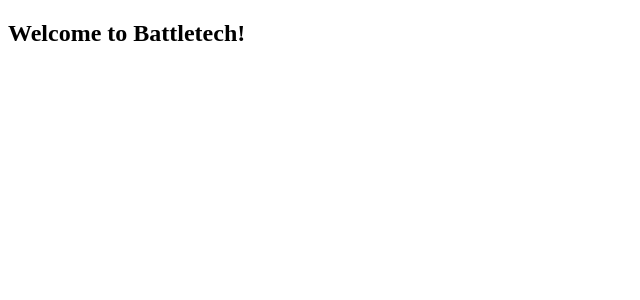
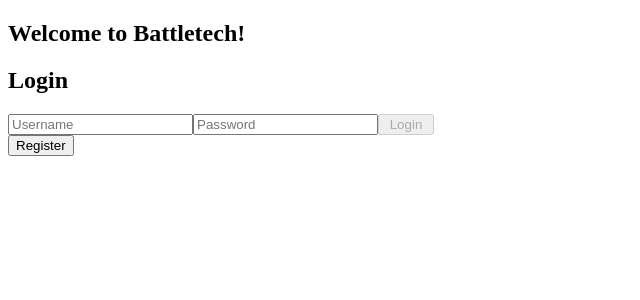
Before and after one commit to alexart721/battletech-centcom-client, a Next.js app: page / in a window 1280 px wide. Shown: the top 300 px of the page, without its empty margins (0-640 px from the left). Built offline with nearby package versions, Linux system fonts and the light colour scheme.

Commit message:
add login and register interfaces

```diff
--- /dev/null
+++ b/components/login.js
@@ -0,0 +1,69 @@
+import React, { useState } from 'react';
+// import auth from '../utils/auth';
+// import apiServiceJWT from './../ApiServiceJWT';
+
+const initialState = {
+  userName: '',
+  password: ''
+};
+
+const Login = (props) => {
+  const [state, setState] = useState(initialState);
+
+  const handleChange = (e) => {
+    const { name, value } = e.target;
+    setState((prevState) => ({
+      ...prevState,
+      [name]: value
+    }));
+  };
+
+  const handleSubmit = async (e) => {
+    // Check the session branch to see how to handle redirects
+    // e.preventDefault();
+    // const { userName, password } = state;
+    // const user = { userName, password };
+    // const res = await apiServiceJWT.login(user);
+
+    // if (res.error) {
+    //   alert(`${res.message}`);
+    //   setState(initialState);
+    // } else {
+    //   const { accessToken } = res;
+    //   localStorage.setItem('accessToken', accessToken);
+    //   props.setIsAuthenticated(true);
+    //   auth.login(() => props.history.push('/profile'));
+    // }
+  };
+
+  const validateForm = () => {
+    return !state.userName || !state.password;
+  };
+
+  return (
+    <div>
+      <h2>Login</h2>
+      <form className="form" onSubmit={handleSubmit}>
+        <input
+          type="text"
+          placeholder="Username"
+          name="userName"
+          value={state.userName}
+          onChange={handleChange}
+        />
+        <input
+          type="password"
+          placeholder="Password"
+          name="password"
+          value={state.password}
+          onChange={handleChange}
+        />
+        <button className="form-submit" type="submit" disabled={validateForm()}>
+          &nbsp;Login&nbsp;
+        </button>
+      </form>
+    </div>
+  );
+};
+
+export default Login;
--- /dev/null
+++ b/components/register.js
@@ -0,0 +1,87 @@
+import React, { useState } from 'react';
+// import auth from '../utils/auth';
+// import apiServiceJWT from './../ApiServiceJWT';
+
+const initialState = {
+  userName: '',
+  password: '',
+  firstName: '',
+  lastName: ''
+};
+
+const Register = (props) => {
+  const [state, setState] = useState(initialState);
+
+  const handleChange = (e) => {
+    const { name, value } = e.target;
+    setState((prevState) => ({
+      ...prevState,
+      [name]: value
+    }));
+  };
+
+  const handleSubmit = async (e) => {
+    // Check the client-session to see how to handle redirects
+    e.preventDefault();
+    // const { userName, password, firstName, lastName } = state;
+    // const user = { userName, password, firstName, lastName };
+    // const res = await apiServiceJWT.register(user);
+
+    // if (res.error) {
+    //   alert(`${res.message}`);
+    //   setState(initialState);
+    // } else {
+    //   const { accessToken } = res;
+    //   localStorage.setItem('accessToken', accessToken);
+    //   props.setIsAuthenticated(true);
+    //   auth.login(() => props.history.push('/profile'));
+    // }
+  };
+
+  const validateForm = () => {
+    return (
+      !state.userName || !state.password || !state.firstName || !state.lastName
+    );
+  };
+
+  return (
+    <div>
+      <h2>Register</h2>
+      <form className="form" onSubmit={handleSubmit}>
+        <input
+          type="text"
+          placeholder="name@mail.com"
+          name="userName"
+          value={state.userName}
+          onChange={handleChange}
+        />
+        <input
+          type="password"
+          placeholder="supersecretthingy"
+          name="password"
+          value={state.password}
+          onChange={handleChange}
+        />
+        <input
+          type="text"
+          placeholder="Name"
+          name="firstName"
+          value={state.firstName}
+          onChange={handleChange}
+        />
+        <input
+          type="text"
+          placeholder="Nameson"
+          name="lastName"
+          value={state.lastName}
+          onChange={handleChange}
+        />
+        <button className="form-submit" type="submit" disabled={validateForm()}>
+          &nbsp;Register&nbsp;
+        </button>
+      </form>
+    </div>
+  );
+};
+
+export default Register;
--- a/pages/index.js
+++ b/pages/index.js
@@ -1,3 +1,24 @@
-export default function Home() {
-  return (<h2>Welcome to Battletech!</h2>);
+import Head from 'next/head';
+// import Link from 'next/link';
+import Login from '../components/login';
+import Register from '../components/register';
+
+export default function Home () {
+  let isUser = true;
+
+  const handleClick = (e) => {
+    if (isUser) isUser = false;
+    else isUser = true;
+  }
+
+  return (
+    <div>
+      <Head>
+        <title>Battletech CENTCOM</title>
+      </Head>
+      <h2>Welcome to Battletech!</h2>
+      {isUser ? <Login /> : <Register />}
+      <button onClick={handleClick}>{isUser ? 'Register' : 'Login'}</button>
+    </div>
+  );
 }
```
Also changed, not shown: .eslintrc.js.
